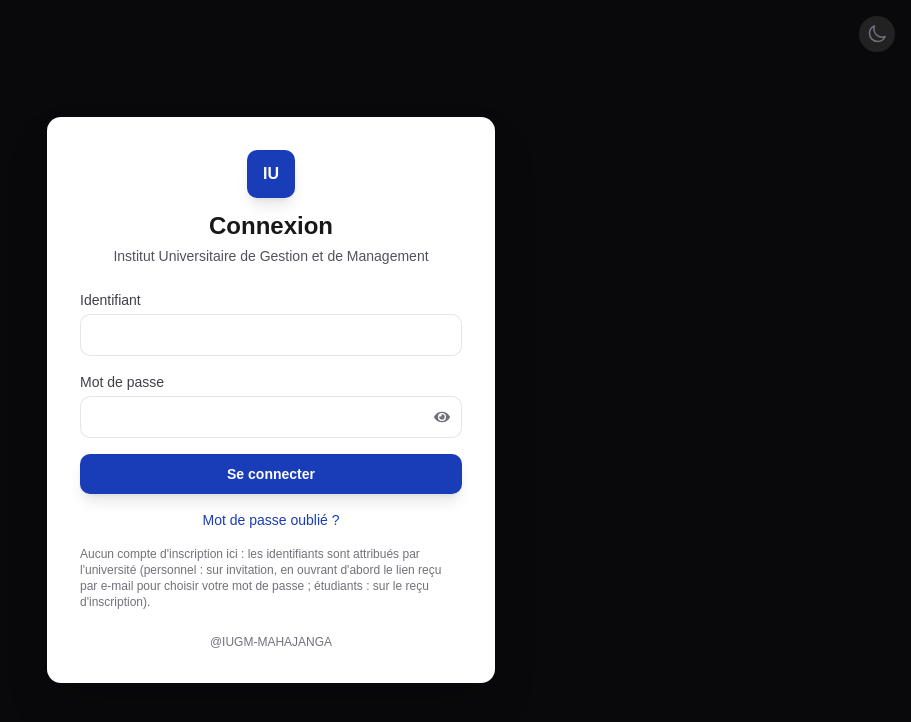
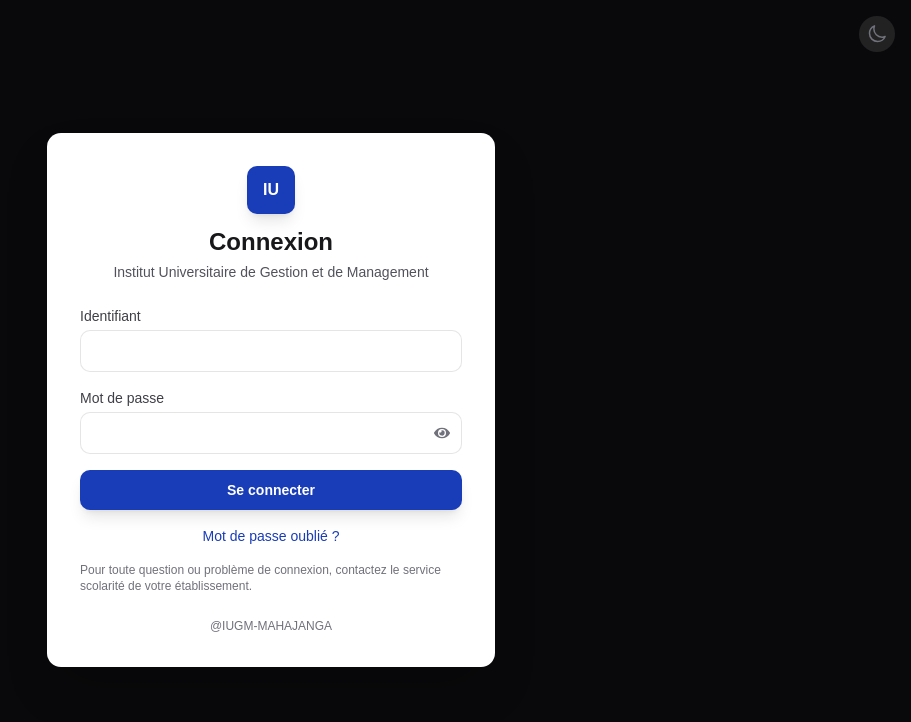
Before and after one commit to tinasoady/iugm-portail, a Next.js app in the folder iugm/: page /login in a window 1280 px wide. Shown: the top 722 px of the page, without its empty margins (369-1280 px from the left). Built offline with nearby package versions, Linux system fonts and the light colour scheme; no server answers; the database is empty.

Commit message:
last update oct 04-2026

```diff
--- a/iugm/app/login/login-form.tsx
+++ b/iugm/app/login/login-form.tsx
@@ -97,7 +97,8 @@ export function LoginForm() {
       </p>
 
       <p className="text-xs text-zinc-500 dark:text-zinc-400">
-        Aucun compte d&apos;inscription ici : les identifiants sont attribués par l&apos;université (personnel : sur invitation, en ouvrant d&apos;abord le lien reçu par e-mail pour choisir votre mot de passe ; étudiants : sur le reçu d&apos;inscription).
+        Pour toute question ou problème de connexion, contactez le service scolarité de votre
+        établissement.
       </p>
     </form>
   );
```
